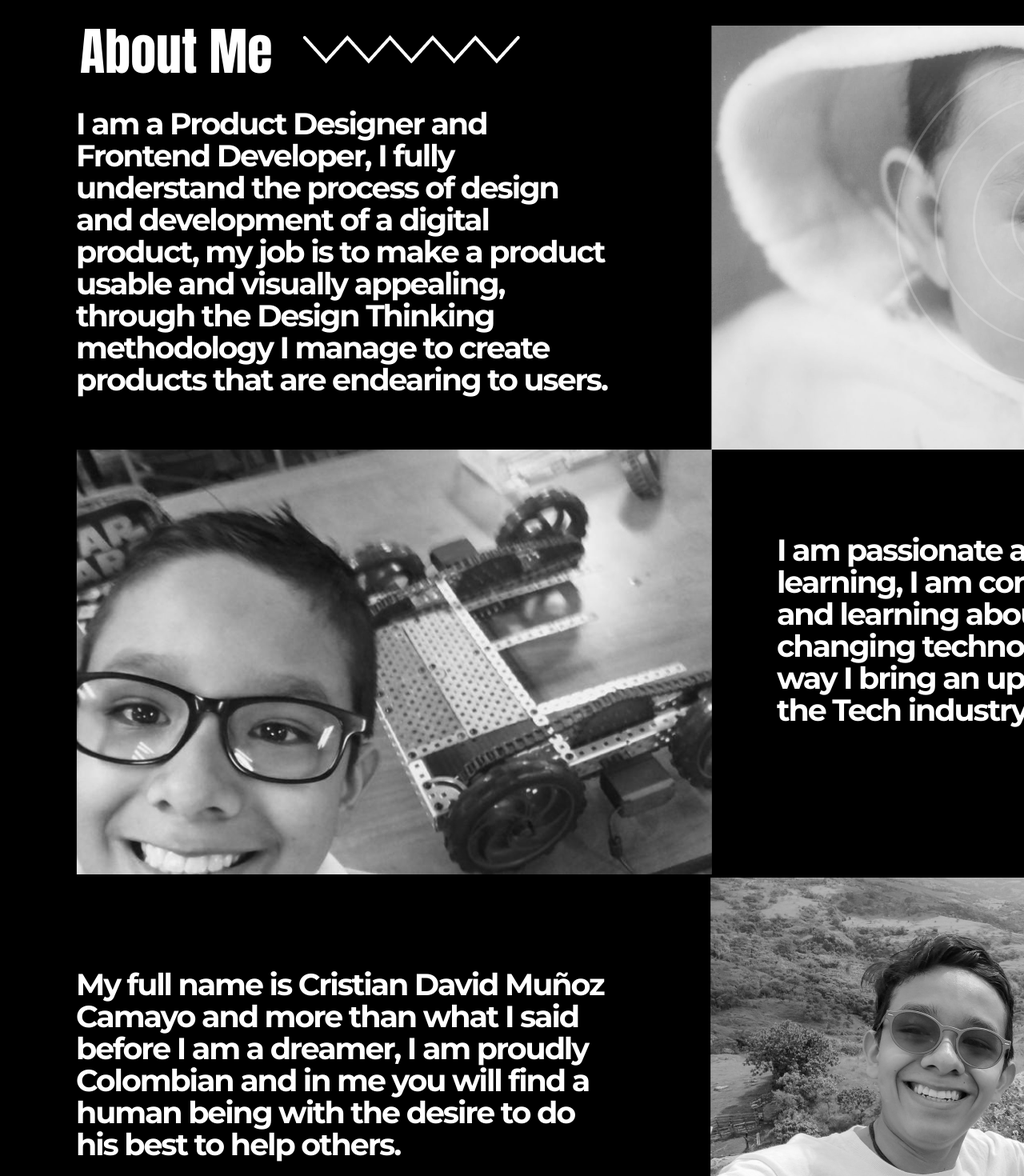
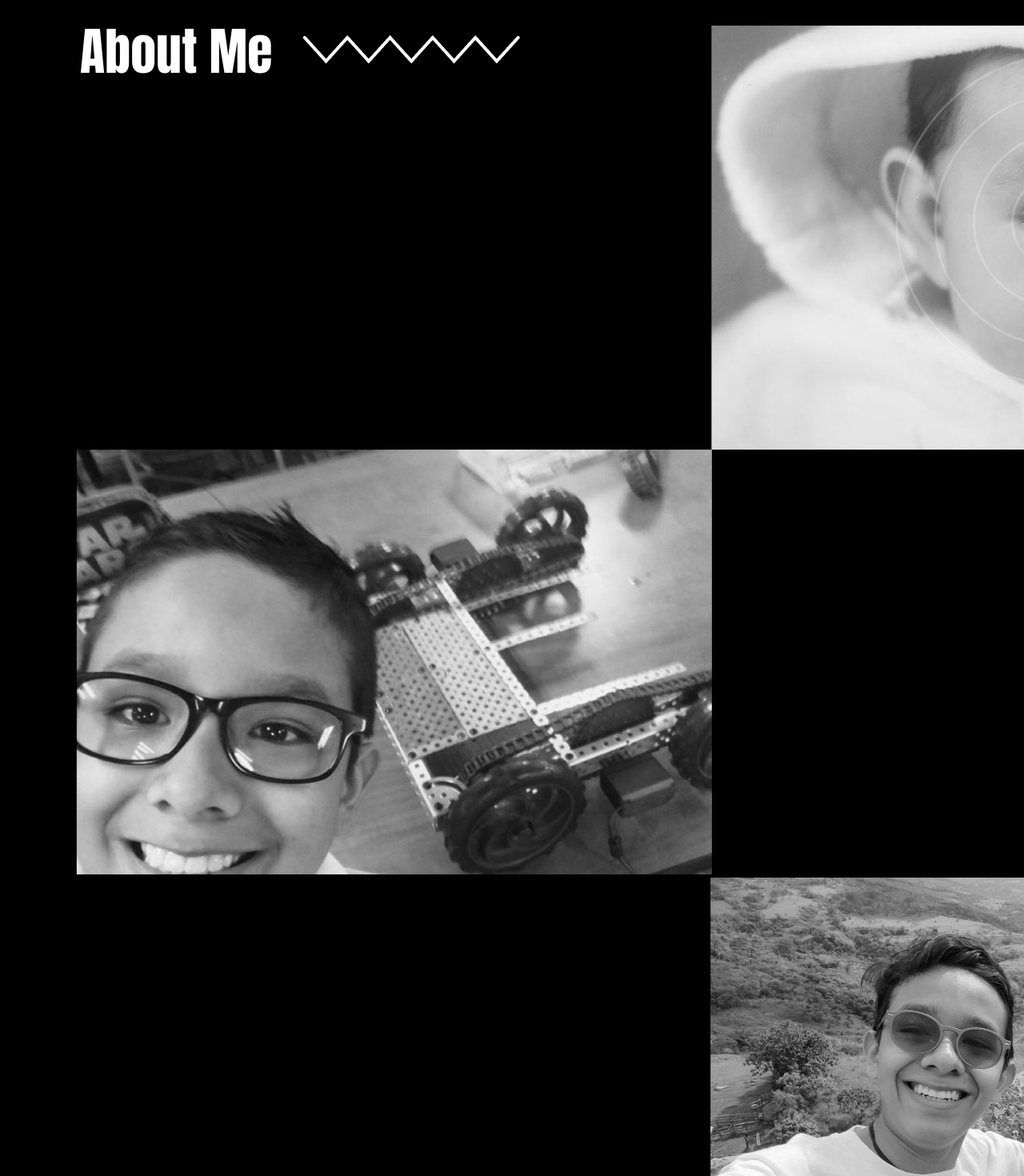
Before and after one commit to lukanogaj/product-designer, a React (Create React App) app: page / in a window 1280 px wide. Shown: the part 4200-5670 px from the top of the page at 80% size. Built offline with nearby package versions, Linux system fonts and the light colour scheme.

Commit message:
function-inside-map

```diff
--- a/src/components/AboutMe/index.jsx
+++ b/src/components/AboutMe/index.jsx
@@ -3,15 +3,13 @@ import data from "../Data";
 import AboutMeHeader from "../AboutMeHeader";
 
 const AboutMe = () => {
-	console.log(data.dataForAboutMe[0].paragraph);
-	const par1 =
-		"I am a //Product Designer// and Frontend Developer, I fully understand the process of design and development of a digital product, my job is to make a product usable and visually appealing, through the //Design Thinking// methodology I manage to create products that are endearing to users.";
+	// console.log(data.dataForAboutMe[0].paragraph);
+	// const par1 =
+	// 	"I am a //Product Designer// and Frontend Developer, I fully understand the process of design and development of a digital product, my job is to make a product usable and visually appealing, through the //Design Thinking// methodology I manage to create products that are endearing to users.";
 
-	console.log(par1);
+	// console.log(par1);
 	const splitString = (string) => string.split("//");
-	console.log(splitString(par1));
-
-	// console.log(splitString(data.dataForAboutMe[0].paragraph));
+	// console.log(splitString(par1));
 
 	// console.log(splitString);
 
@@ -29,7 +27,7 @@ const AboutMe = () => {
 								: `${styles.reversed}`
 						}>
 						<div className={styles.aboutMeParagraph}>
-							<p>{detail.paragraph}</p>
+							<p> {console.log(splitString(detail.paragraph))}</p>
 							{/* <span>{parag.paragraph}</span> */}
 						</div>
 						<div className={styles.aboutMeImage}>
--- a/src/components/Data/index.jsx
+++ b/src/components/Data/index.jsx
@@ -7,20 +7,20 @@ const data = {
 		{
 			id: 1,
 			paragraph:
-				"I am a Product Designer and Frontend Developer, I fully understand the process of design and development of a digital product, my job is to make a product usable and visually appealing, through the Design Thinking methodology I manage to create products that are endearing to users.",
+				"I am a //Product Designer// and Frontend Developer, I fully understand the process of design and development of a digital product, my job is to make a product usable and visually appealing, through the //Design Thinking// methodology I manage to create products that are endearing to users.",
 			image: childPicture,
 		},
 		{
 			id: 2,
 			paragraph:
-				"I am passionate about never stop learning, I am constantly training and learning about new and changing technology trends that way I bring an updated opinion of the Tech industry.",
+				"I am passionate about //never stop learning//, I am constantly training and learning about new and changing //technology// trends that way I bring an updated opinion of the Tech industry.",
 			image: glasses,
 			reversed: "false",
 		},
 		{
 			id: 3,
 			paragraph:
-				"My full name is Cristian David Muñoz Camayo and more than what I said before I am a dreamer, I am proudly Colombian and in me you will find a human being with the desire to do his best to help others.",
+				"My full name is //Cristian David Muñoz Camayo// and more than what I said before I am a dreamer, I am proudly //Colombian// and in me you will find a human being with the desire to do his best to help others.",
 			image: countryPicture,
 		},
 	],
```
